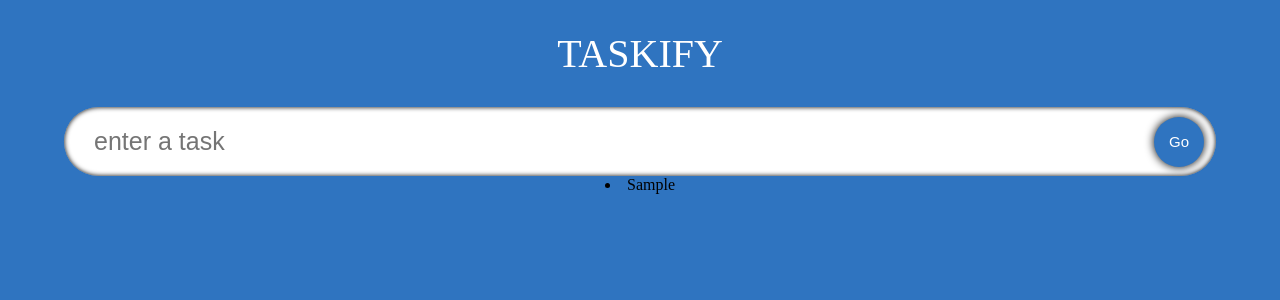
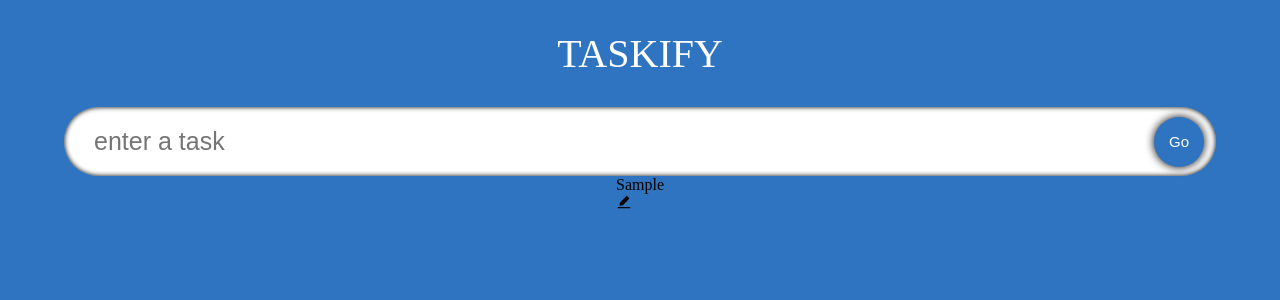
Before and after one commit to drewman-h/react_tutorial, a React (Create React App) app in the folder my-app/: page / in a window 1280 px wide. Both pictures are taken after typing "Sample" into the empty fields and a click on the button "Go". Shown: the top 300 px of the page. Built offline with nearby package versions, Linux system fonts and the light colour scheme; the HTML template or start-up script is replaced by a standard one; a web font is replaced by a local one.

Commit message:
FINALLY found issues with showing the react icons. lets goooooooo. also a bunch of other changes

```diff
--- a/my-app/package.json
+++ b/my-app/package.json
@@ -12,6 +12,7 @@
     "@types/react-dom": "^18.3.0",
     "react": "^18.3.1",
     "react-dom": "^18.3.1",
+    "react-icons": "^5.2.1",
     "react-scripts": "5.0.1",
     "typescript": "^4.9.5",
     "web-vitals": "^2.1.4"
--- a/my-app/src/App.tsx
+++ b/my-app/src/App.tsx
@@ -1,6 +1,7 @@
 import React, { useState } from 'react';
 import './App.css';
 import InputField from "./components/InputField"
+import TodoList from "./components/TodoList"
 import { Todo } from "./model"
 
 const App: React.FC = () => {
@@ -23,9 +24,7 @@ const App: React.FC = () => {
     <div className="App">
       <span className="heading">Taskify</span>
       <InputField todo={todo} setTodo={setTodo} handleAdd={handleAdd} />
-      {todos.map((t)=>(
-        <li>{t.todo}</li>
-      ))}
+      <TodoList todos={todos} setTodos={setTodos} />
     </div>
   );
 
--- a/my-app/src/components/InputField.tsx
+++ b/my-app/src/components/InputField.tsx
@@ -27,4 +27,4 @@ const InputField = ({todo, setTodo, handleAdd}: Props) => {
     )
 }
 
-export default InputField
+export default InputField;
--- a/my-app/src/components/SingleTodo.tsx
+++ b/my-app/src/components/SingleTodo.tsx
@@ -1,7 +1,30 @@
 import React from 'react';
 import { Todo } from "../model";
+import { AiFillEdit } from "react-icons/ai";
+
+/*
 import { AiFillEdit, AiFillDelete } from 'react-icons/ai';
 import { MdDone } from 'react-icons/md';
+
+const SingleTodo = ({todo, todos, setTodos}: Props) => {
+    return (<form className="todos__single">
+        <span className="todos__single--text">
+            {todo.todo}
+        </span>
+        <div>
+            <span className="icon">
+                <AiFillEdit />
+            </span>
+            <span className="icon">
+                <AiFillDelete/>
+            </span>
+            <span className="icon">
+                <MdDone/>
+            </span>
+        </div>
+    </form>);
+}
+*/
 
 type Props = {
     todo: Todo,
@@ -11,21 +34,13 @@ type Props = {
 
 const SingleTodo = ({todo, todos, setTodos}: Props) => {
     return <form className="todos__single">
-        <span className="todos__single--text">
-            {todo.todo}
-        </span>
+        <span className="todos__single--text">{todo.todo}</span>
         <div>
-            <span className="icon">
-                <AiFillEdit/>
-            </span>
-            <span className="icon">
-                <AiFillDelete/>
-            </span>
-            <span className="icon">
-                <MdDone/>
-            </span>
+            <span className="icon"><AiFillEdit /></span>
+            <span className="icon"></span>
+            <span className="icon"></span>
         </div>
-    </form>
+    </form>;
 }
 
 export default SingleTodo;
--- a/my-app/src/components/TodoList.tsx
+++ b/my-app/src/components/TodoList.tsx
@@ -9,8 +9,7 @@ interface Props {
 }
 
 const TodoList: React.FC<Props> = ({todos, setTodos}: Props) => {
-    return (
-        <div className="todos">
+    return <div className="todos">
             {todos.map((todo) => (
                 <SingleTodo
                 todo={todo}
@@ -20,7 +19,6 @@ const TodoList: React.FC<Props> = ({todos, setTodos}: Props) => {
                 />
             ))}
         </div>
-    )
 }
 
 export default TodoList;
--- a/my-app/src/components/styles.css
+++ b/my-app/src/components/styles.css
@@ -46,6 +46,7 @@
     box-shadow: 0 0 5px black;
   }
 
+  /*
   .todos {
     border-radius: 5px;
     display: flex;
@@ -54,3 +55,11 @@
     padding: 15px;
     background-color: rgb(50, 195, 205);
   }
+  */
+
+  .todos {
+    display: flex;
+    justify-content: space-evenly;
+    width: 90%;
+    flex-wrap: wrap;
+  }
```
Also changed, not shown: 1 other file (tests, documents, lock files or other folders).
